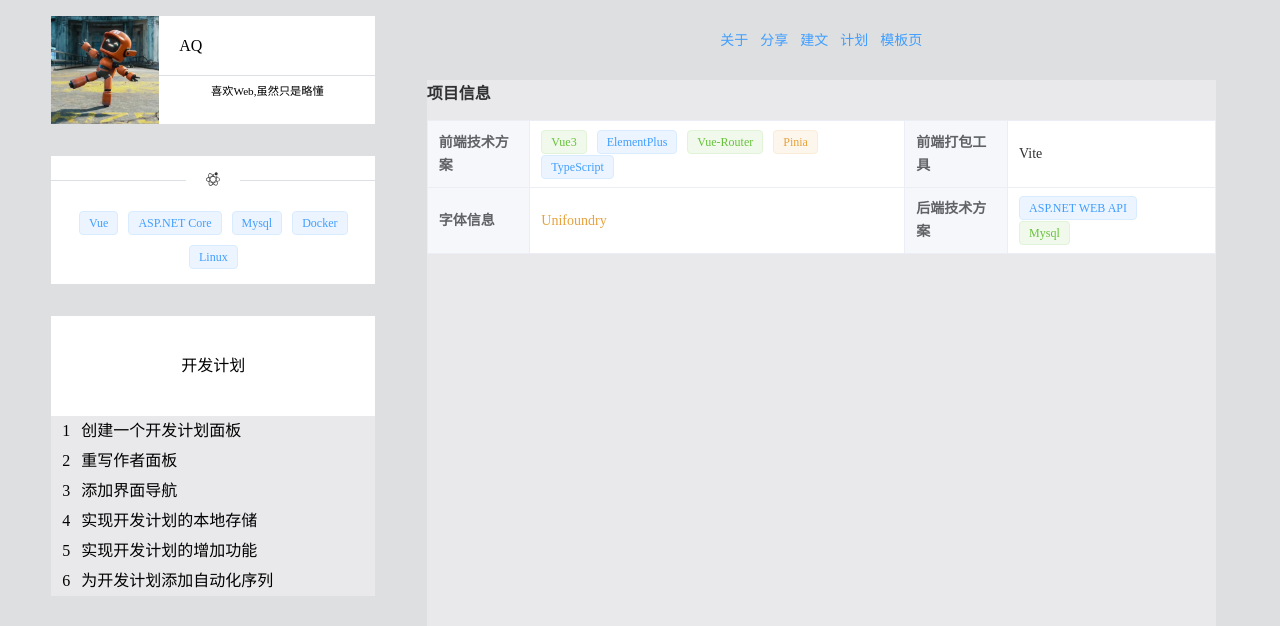
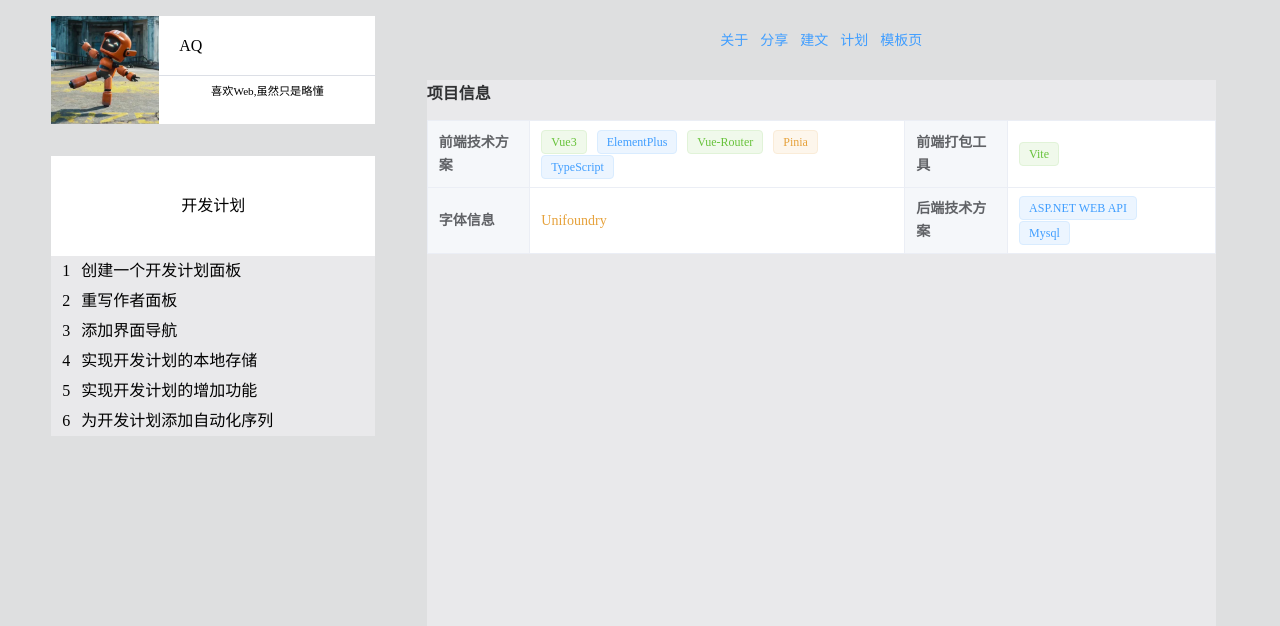
Before and after one commit to AQLIFE/AqLife, a Vue app in the folder Web/MyLife/: page /about in a window 1280 px wide. Shown: the top 626 px of the page. Built offline with nearby package versions, Linux system fonts and the light colour scheme.

Commit message:
整合tag内容

```diff
--- a/Web/MyLife/src/App.vue
+++ b/Web/MyLife/src/App.vue
@@ -2,7 +2,7 @@
 import { ElCol, ElContainer, ElHeader, ElMain, ElRow } from 'element-plus';
 import { RouterView } from 'vue-router';
 import AuthorCard from '@/components/AuthorCard.vue'
-import SkillCard from './components/SkillCard.vue';
+// import SkillCard from './components/SkillCard.vue';
 import NavigationBar from './components/NavigationBar.vue';
 import DevPlan from './components/DevPlan.vue';
 </script>
@@ -13,9 +13,9 @@ import DevPlan from './components/DevPlan.vue';
 			<ElCol class="lcard">
 				<AuthorCard />
 			</ElCol>
-			<ElCol class="lcard">
+			<!-- <ElCol class="lcard">
 				<SkillCard />
-			</ElCol>
+			</ElCol> -->
 
 			<ElCol class="lcard">
 				<DevPlan />
--- a/Web/MyLife/src/components/SkillCard.vue
+++ b/Web/MyLife/src/components/SkillCard.vue
@@ -13,7 +13,7 @@
     </ElRow>
 </template>
 
-<script type="ts" setup>
+<script lang="ts" setup>
 import { ElRow, ElTag, ElDivider, ElIcon } from 'element-plus';
 import SkillIcon from '@/assets/icons/SkillIcon.vue';
 </script>
--- /dev/null
+++ b/Web/MyLife/src/data/SkillData.ts
@@ -0,0 +1,35 @@
+
+
+const Skills:readonly string[] = ['Vue3', 'Vite','TypeScript', 'JavaScript', 'HTML5', 'CSS3', 'Node.js', 'Express','Mysql', 'MongoDB', 'MySQL', 'ASP.NET Core', 'C#', 'Python', 'Django', 'Git', 'Docker', 'Nginx', 'Linux', 'Elemnet-Plus'] as const;
+type SkillType = typeof Skills[number];
+
+const EColors: readonly string[] = ['', 'success', 'warning', 'danger', 'info'] as const;
+type EColorType = typeof EColors[number];
+
+
+interface ISkillConfig {
+    skill: SkillType;
+    color: EColorType;
+}
+
+class SkillManager {
+    private skillRaw:readonly ISkillConfig[];
+
+    constructor() {
+        this.skillRaw = [
+            { skill: 'Vue3', color: EColors[1] },
+            { skill: 'Elemnet-Plus', color: EColors[0] },
+            { skill: 'ASP.NET Core', color: 'RoyalBlue' },
+            { skill: 'Vite', color: EColors[1] },
+            { skill: 'Mysql', color: EColors[0] }
+        ];
+    }
+
+    getSkillColor = (sName: string): string =>{return this.skillRaw.find(e=>e.skill===sName)?.color ?? '';};
+
+    isEColor = (sColor:string):boolean =>EColors.includes(sColor);
+}
+
+
+export const skillManager = new SkillManager();
+export { Skills };
--- a/Web/MyLife/src/views/AboutView.vue
+++ b/Web/MyLife/src/views/AboutView.vue
@@ -2,25 +2,28 @@
     <ElCol>
         <ElDescriptions title="项目信息" :border="true" :column="2">
             <ElDescriptionsItem label="前端技术方案">
-                <ElTag type="success">Vue3</ElTag>
+                <ElTag :type="skillManager.getSkillColor(Skills[0])">Vue3</ElTag>
                 <ElTag>ElementPlus</ElTag>
                 <ElTag type="success">Vue-Router</ElTag>
                 <ElTag type="warning">Pinia</ElTag>
                 <ElTag>TypeScript</ElTag>
             </ElDescriptionsItem>
-            <ElDescriptionsItem label="前端打包工具">Vite</ElDescriptionsItem>
+            <ElDescriptionsItem label="前端打包工具">
+                <ElTag :type="skillManager.getSkillColor(Skills[1])">Vite</ElTag>
+            </ElDescriptionsItem>
             <ElDescriptionsItem label="字体信息">
                 <ElLink type="warning" target="_blank" href="https://unifoundry.com/unifont/index.html" underline="hover">Unifoundry</ElLink>
             </ElDescriptionsItem>
             <ElDescriptionsItem label="后端技术方案">
                 <ElTag>ASP.NET WEB API</ElTag>
-                <ElTag type="success">Mysql</ElTag>
+                <ElTag :type="skillManager.getSkillColor('Mysql')">Mysql</ElTag>
             </ElDescriptionsItem>
         </ElDescriptions>
     </ElCol>
 </template>
 
 <script lang="ts" setup>
+import { skillManager,Skills } from '@/data/SkillData';
 import { ElCol,ElLink, ElTag, ElDescriptions, ElDescriptionsItem } from 'element-plus';
 </script>
 
```
Also changed, not shown: Web/MyLife/src/data/AuthorData.ts (added, +12 -0 lines).
